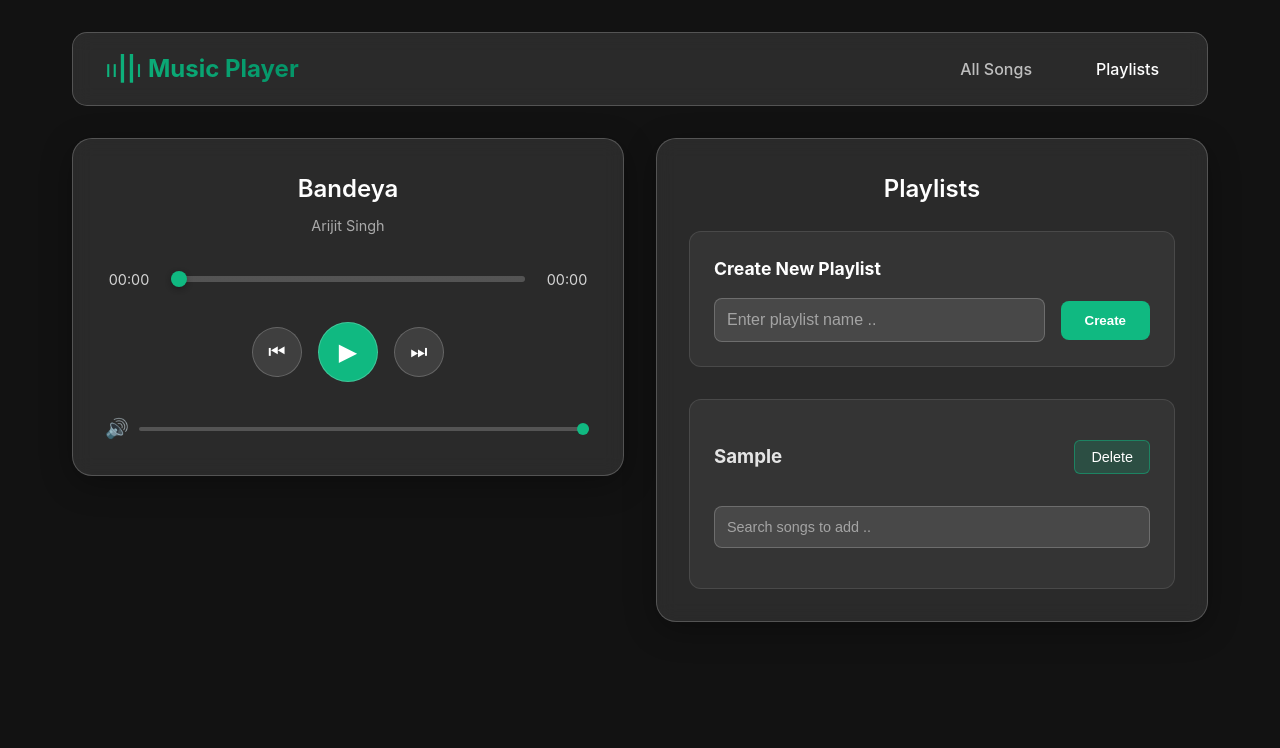
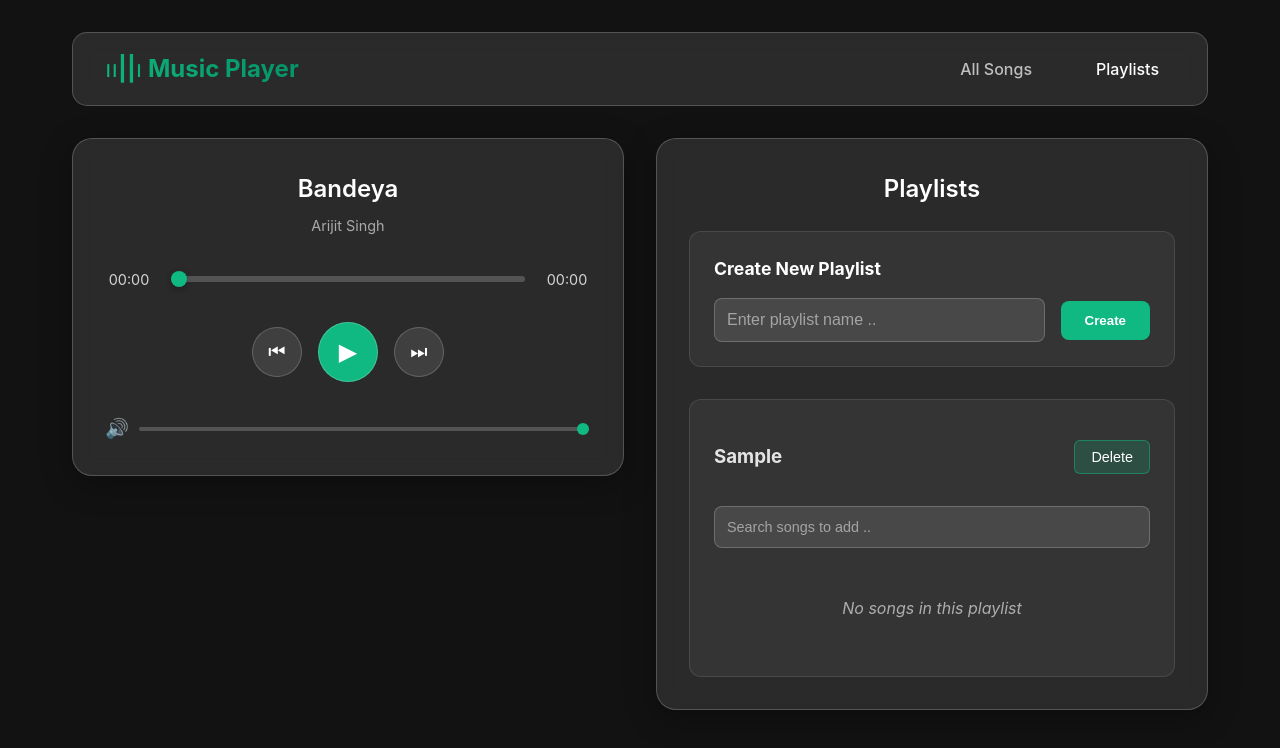
Before and after one commit to BisuMandi/music-player, a React (Vite) app: page /playlists in a window 1280 px wide. Both pictures are taken after typing "Sample" into the empty fields and a click on the button "Create". Shown: the top 748 px of the page. Built offline with nearby package versions, Linux system fonts and the light colour scheme.

Commit message:
playlists: render added songs, track selection from playlist, and playlist deletion

```diff
--- a/src/components/Playlists.jsx
+++ b/src/components/Playlists.jsx
@@ -3,7 +3,7 @@ import { useMusic } from "../contexts/MusicContext";
 
 export const Playlists = () => {
     const [newPlaylistName, setNewPlaylistName] = useState("");
-    const { playlists, createPlaylist, allSongs, addSongToPlaylist } = useMusic();
+    const { playlists, createPlaylist, allSongs, addSongToPlaylist, handleMusicPlay, deletePlaylist, currentTrack } = useMusic();
     const [selectedPlaylist, setSelectedPlaylist] = useState(null);
     const [searchQuery, setSearchQuery] = useState("");
     const [showDropdown, setShowDropdown] = useState(false);
@@ -24,6 +24,16 @@ export const Playlists = () => {
         }
     }
 
+    const handleDeletePlaylistConfirm = (playlist) => {
+        if (window.confirm(`Do you want to delete playlist: ${playlist.name}?`))
+            deletePlaylist(playlist.id)
+    }
+
+    const handlePlayFromPlaylist = (song) => {
+        const globalIndex = allSongs.findIndex(s => s.id === song.id);
+        handleMusicPlay(song, globalIndex);
+    }
+
     const handleAddSong = (song) => {
         if (selectedPlaylist) {
             addSongToPlaylist(selectedPlaylist.id, song);
@@ -36,6 +46,7 @@ export const Playlists = () => {
         <div className="playlists">
             <h2>Playlists</h2>
 
+            {/* New Playlist Create Section */}
             <div className="create-playlist">
                 <h3>Create New Playlist</h3>
                 <div className="playlist-form">
@@ -56,11 +67,12 @@ export const Playlists = () => {
                                 <h3>{playlist.name}</h3>
 
                                 <div className="playlist-actions">
-                                    <button className="delete-playlist-btn">Delete</button>
+                                    <button className="delete-playlist-btn" onClick={() => handleDeletePlaylistConfirm(playlist)}>Delete</button>
                                 </div>
                             </div>
 
                             <div className="add-song-section">
+                                {/* Song search */}
                                 <div className="search-container">
                                     <input
                                         className="song-search-input"
@@ -81,6 +93,7 @@ export const Playlists = () => {
                                         }}
                                     />
 
+                                    {/* Dropdown for song results */}
                                     {selectedPlaylist?.id === playlist.id && showDropdown && (
                                         <div className="song-dropdown">
                                             {filteredSongs.length === 0 ? (
@@ -97,6 +110,27 @@ export const Playlists = () => {
                                     )}
                                 </div>
                             </div>
+
+                            {/* Added songs of playlist */}
+                            <div className="playlist-songs">
+                                {playlist.songs.length === 0 ? (
+                                    <p className="empty-playlist">No songs in this playlist</p>
+                                ) : (
+                                    playlist.songs.map(song => (
+                                        <div
+                                            key={song.id}
+                                            className={`playlist-song ${currentTrack.id === song.id ? "active" : ""}`}
+                                            onClick={() => handlePlayFromPlaylist(song)}
+                                        >
+                                            <div className="song-info">
+                                                <span className="song-title">{song.title}</span>
+                                                <span className="song-artist">{song.artist}</span>
+                                            </div>
+                                            <span className="song-duration">{song.duration}</span>
+                                        </div>
+                                    ))
+                                )}
+                            </div>
                         </div>
                     ))
                 )}
--- a/src/contexts/MusicContext.jsx
+++ b/src/contexts/MusicContext.jsx
@@ -82,6 +82,10 @@ export const MusicProvider = ({ children }) => {
         setPlaylists(prev => [...prev, newPlaylist]);
     }
 
+    const deletePlaylist = playlistId => {
+        setPlaylists(prev => prev.filter(playlist => playlist.id !== playlistId))
+    }
+
     const addSongToPlaylist = (playlistId, song) => {
         setPlaylists(prev => prev.map(playlist => {
             if (playlist.id === playlistId) {
@@ -132,7 +136,7 @@ export const MusicProvider = ({ children }) => {
 
     return (
         <MusicContext.Provider
-            value={{ allSongs, currentTrack, currentTrackIndex, handleMusicPlay, formateTime, currentTime, setCurrentTime, duration, setDuration, nextTrack, previousTrack, isPlaying, play, pause, volume, setVolume, playlists, setPlaylists, createPlaylist, addSongToPlaylist }}
+            value={{ allSongs, currentTrack, currentTrackIndex, handleMusicPlay, formateTime, currentTime, setCurrentTime, duration, setDuration, nextTrack, previousTrack, isPlaying, play, pause, volume, setVolume, playlists, setPlaylists, createPlaylist, addSongToPlaylist, deletePlaylist }}
         >
             {children}
         </MusicContext.Provider>
```
